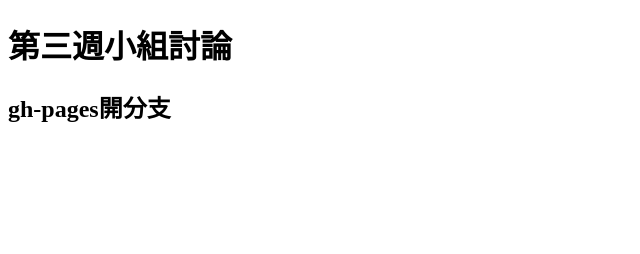
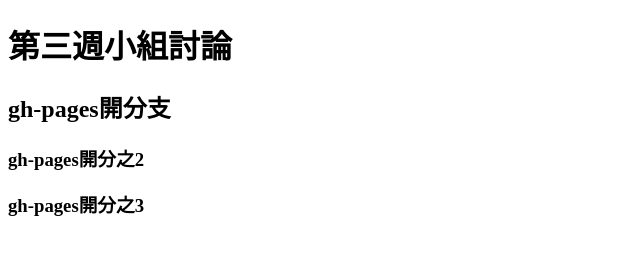
Before and after one commit to potatoleee/VueWeek3Group, a plain HTML site: page index.html in a window 1280 px wide. Shown: the whole page, without its empty margins (0-640 px from the left). Drawn offline with Linux system fonts and the light colour scheme.

Commit message:
push測試2

```diff
--- a/index.html
+++ b/index.html
@@ -10,5 +10,7 @@
 <body>
     <h1>第三週小組討論</h1>
     <h2>gh-pages開分支</h2>
+    <h3>gh-pages開分之2</h3>
+    <h3>gh-pages開分之3</h3>
 </body>
 </html>
```
